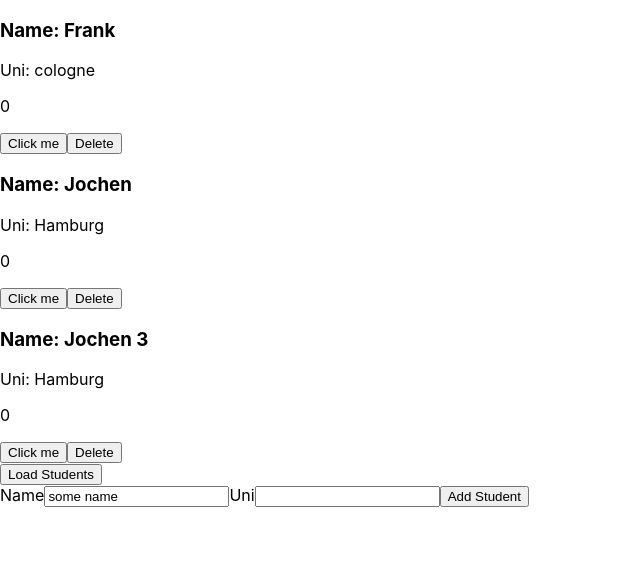
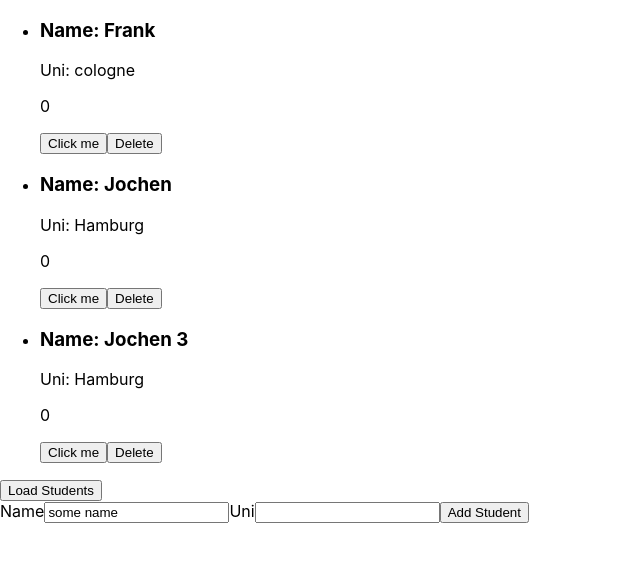
Before and after one commit to fabianschmauder/rem-java-21-1-react-start, a React (Create React App) app: page / in a window 1280 px wide. Both pictures are taken after a click on the button "Load Students". Shown: the top 562 px of the page, without its empty margins (0-640 px from the left). Built offline with nearby package versions, Linux system fonts and the light colour scheme.

Commit message:
Extract StudentList to own component

```diff
--- a/src/App.js
+++ b/src/App.js
@@ -1,21 +1,17 @@
 import './App.css';
-import StudentCard from "./components/StudentCard";
 import {useState} from "react";
 import AddStudentForm from "./components/AddStudentForm";
+import StudentList from "./components/StudentList";
 
 function App() {
     const [students, setStudents] = useState([]);
 
     return (
         <div>
-            {students.map(student => <StudentCard key={student.id}
-                                                  title={"Name: " + student.name}
-                                                  description={"Uni: " + student.uni}
-                                                  onDelete={() => {
-                                                      const updatedList = students.filter(item => item.id !== student.id);
-                                                      setStudents(updatedList)
-                                                  }}
-            />)}
+          <StudentList students={students} onDeleteStudent={(student) => {
+              const updatedList = students.filter(item => item.id !== student.id);
+              setStudents(updatedList)
+          }}/>
 
             <button onClick={() =>
                 setStudents([
--- /dev/null
+++ b/src/components/StudentList.js
@@ -0,0 +1,14 @@
+import StudentCard from "./StudentCard";
+
+
+function StudentList({students, onDeleteStudent}) {
+    return <ul>
+        {students.map(student => <li key={student.id}>
+            <StudentCard title={"Name: " + student.name}
+                         description={"Uni: " + student.uni}
+                         onDelete={() => onDeleteStudent(student)}/>
+        </li>)}
+    </ul>
+}
+
+export default StudentList;
```
